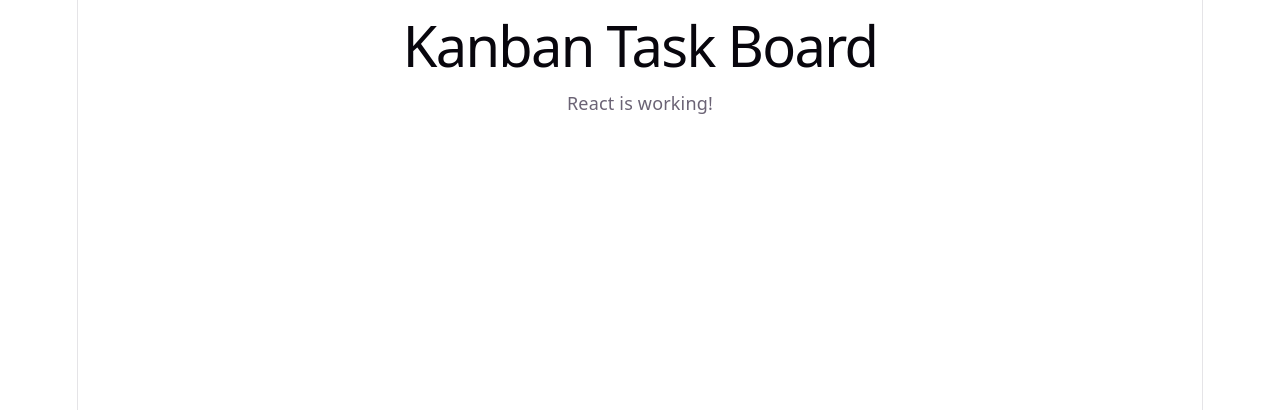
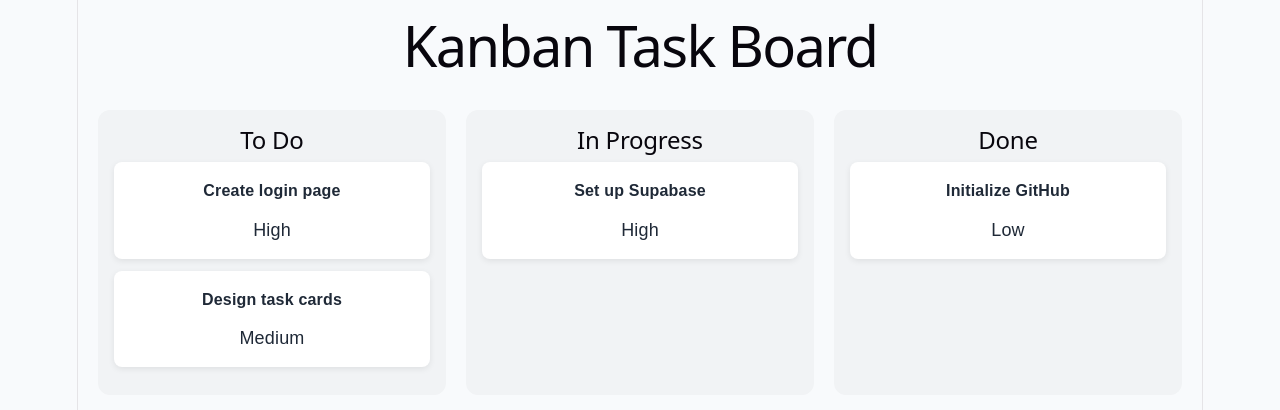
Before and after one commit to amitaifinny/kanban-task-board, a React (Vite) app: page / in a window 1280 px wide. Shown: the top 410 px of the page. Built offline with nearby package versions, Linux system fonts and the light colour scheme.

Commit message:
Implemented basic CSS and structure in app.jsx

```diff
--- a/src/App.css
+++ b/src/App.css
@@ -1,184 +1,39 @@
-.counter {
-  font-size: 16px;
-  padding: 5px 10px;
-  border-radius: 5px;
-  color: var(--accent);
-  background: var(--accent-bg);
-  border: 2px solid transparent;
-  transition: border-color 0.3s;
-  margin-bottom: 24px;
-
-  &:hover {
-    border-color: var(--accent-border);
-  }
-  &:focus-visible {
-    outline: 2px solid var(--accent);
-    outline-offset: 2px;
-  }
+* {
+  box-sizing: border-box;
 }
 
-.hero {
-  position: relative;
-
-  .base,
-  .framework,
-  .vite {
-    inset-inline: 0;
-    margin: 0 auto;
-  }
-
-  .base {
-    width: 170px;
-    position: relative;
-    z-index: 0;
-  }
-
-  .framework,
-  .vite {
-    position: absolute;
-  }
-
-  .framework {
-    z-index: 1;
-    top: 34px;
-    height: 28px;
-    transform: perspective(2000px) rotateZ(300deg) rotateX(44deg) rotateY(39deg)
-      scale(1.4);
-  }
-
-  .vite {
-    z-index: 0;
-    top: 107px;
-    height: 26px;
-    width: auto;
-    transform: perspective(2000px) rotateZ(300deg) rotateX(40deg) rotateY(39deg)
-      scale(0.8);
-  }
+body {
+  margin: 0;
+  font-family: Arial, sans-serif;
+  background: #f8fafc;
+  color: #1f2937;
 }
 
-#center {
+.board {
   display: flex;
-  flex-direction: column;
-  gap: 25px;
-  place-content: center;
-  place-items: center;
-  flex-grow: 1;
-
-  @media (max-width: 1024px) {
-    padding: 32px 20px 24px;
-    gap: 18px;
-  }
+  gap: 20px;
+  padding: 20px;
+  overflow-x: auto;
 }
 
-#next-steps {
-  display: flex;
-  border-top: 1px solid var(--border);
-  text-align: left;
-
-  & > div {
-    flex: 1 1 0;
-    padding: 32px;
-    @media (max-width: 1024px) {
-      padding: 24px 20px;
-    }
-  }
-
-  .icon {
-    margin-bottom: 16px;
-    width: 22px;
-    height: 22px;
-  }
-
-  @media (max-width: 1024px) {
-    flex-direction: column;
-    text-align: center;
-  }
+.column {
+  background: #f1f3f5;
+  border-radius: 12px;
+  padding: 16px;
+  min-width: 260px;
+  flex: 1;
 }
 
-#docs {
-  border-right: 1px solid var(--border);
-
-  @media (max-width: 1024px) {
-    border-right: none;
-    border-bottom: 1px solid var(--border);
-  }
+.task-card {
+  background: white;
+  color: #1f2937;
+  border-radius: 8px;
+  padding: 16px;
+  margin-bottom: 12px;
+  box-shadow: 0 2px 6px rgba(0, 0, 0, 0.08);
 }
 
-#next-steps ul {
-  list-style: none;
-  padding: 0;
-  display: flex;
-  gap: 8px;
-  margin: 32px 0 0;
-
-  .logo {
-    height: 18px;
-  }
-
-  a {
-    color: var(--text-h);
-    font-size: 16px;
-    border-radius: 6px;
-    background: var(--social-bg);
-    display: flex;
-    padding: 6px 12px;
-    align-items: center;
-    gap: 8px;
-    text-decoration: none;
-    transition: box-shadow 0.3s;
-
-    &:hover {
-      box-shadow: var(--shadow);
-    }
-    .button-icon {
-      height: 18px;
-      width: 18px;
-    }
-  }
-
-  @media (max-width: 1024px) {
-    margin-top: 20px;
-    flex-wrap: wrap;
-    justify-content: center;
-
-    li {
-      flex: 1 1 calc(50% - 8px);
-    }
-
-    a {
-      width: 100%;
-      justify-content: center;
-      box-sizing: border-box;
-    }
-  }
+.task-card h3 {
+  margin: 0 0 12px;
+  font-size: 16px;
 }
-
-#spacer {
-  height: 88px;
-  border-top: 1px solid var(--border);
-  @media (max-width: 1024px) {
-    height: 48px;
-  }
-}
-
-.ticks {
-  position: relative;
-  width: 100%;
-
-  &::before,
-  &::after {
-    content: '';
-    position: absolute;
-    top: -4.5px;
-    border: 5px solid transparent;
-  }
-
-  &::before {
-    left: 0;
-    border-left-color: var(--border);
-  }
-  &::after {
-    right: 0;
-    border-right-color: var(--border);
-  }
-}
--- a/src/App.jsx
+++ b/src/App.jsx
@@ -1,19 +1,12 @@
-import { useState } from 'react'
-import heroImg from './assets/hero.png'
-import reactLogo from './assets/react.svg'
-import viteLogo from './assets/vite.svg'
-import './App.css'
-
-
+import Board from './components/Board.jsx';
 import './App.css';
-
 
 function App() {
   return (
-    <div>
+    <main>
       <h1>Kanban Task Board</h1>
-      <p>React is working!</p>
-    </div>
+      <Board />
+    </main>
   );
 }
 
--- /dev/null
+++ b/src/components/Board.jsx
@@ -0,0 +1,30 @@
+import Column from './Column';
+
+const tasks = [
+  { id: 1, title: 'Create login page', priority: 'High', status: 'todo' },
+  { id: 2, title: 'Design task cards', priority: 'Medium', status: 'todo' },
+  { id: 3, title: 'Set up Supabase', priority: 'High', status: 'in_progress' },
+  { id: 4, title: 'Initialize GitHub', priority: 'Low', status: 'done' },
+];
+
+const columns = [
+  { id: 'todo', title: 'To Do' },
+  { id: 'in_progress', title: 'In Progress' },
+  { id: 'done', title: 'Done' },
+];
+
+function Board() {
+  return (
+    <div className="board">
+      {columns.map((column) => (
+        <Column
+          key={column.id}
+          title={column.title}
+          tasks={tasks.filter((task) => task.status === column.id)}
+        />
+      ))}
+    </div>
+  );
+}
+
+export default Board;
--- /dev/null
+++ b/src/components/Column.jsx
@@ -0,0 +1,19 @@
+import TaskCard from './TaskCard';
+
+function Column({ title, tasks }) {
+  return (
+    <section className="column">
+      <h2>{title}</h2>
+
+      {tasks.map((task) => (
+        <TaskCard
+          key={task.id}
+          title={task.title}
+          priority={task.priority}
+        />
+      ))}
+    </section>
+  );
+}
+
+export default Column;
--- /dev/null
+++ b/src/components/TaskCard.jsx
@@ -0,0 +1,10 @@
+function TaskCard({ title, priority }) {
+  return (
+    <div className="task-card">
+      <h3>{title}</h3>
+      <span>{priority}</span>
+    </div>
+  );
+}
+
+export default TaskCard;
```
